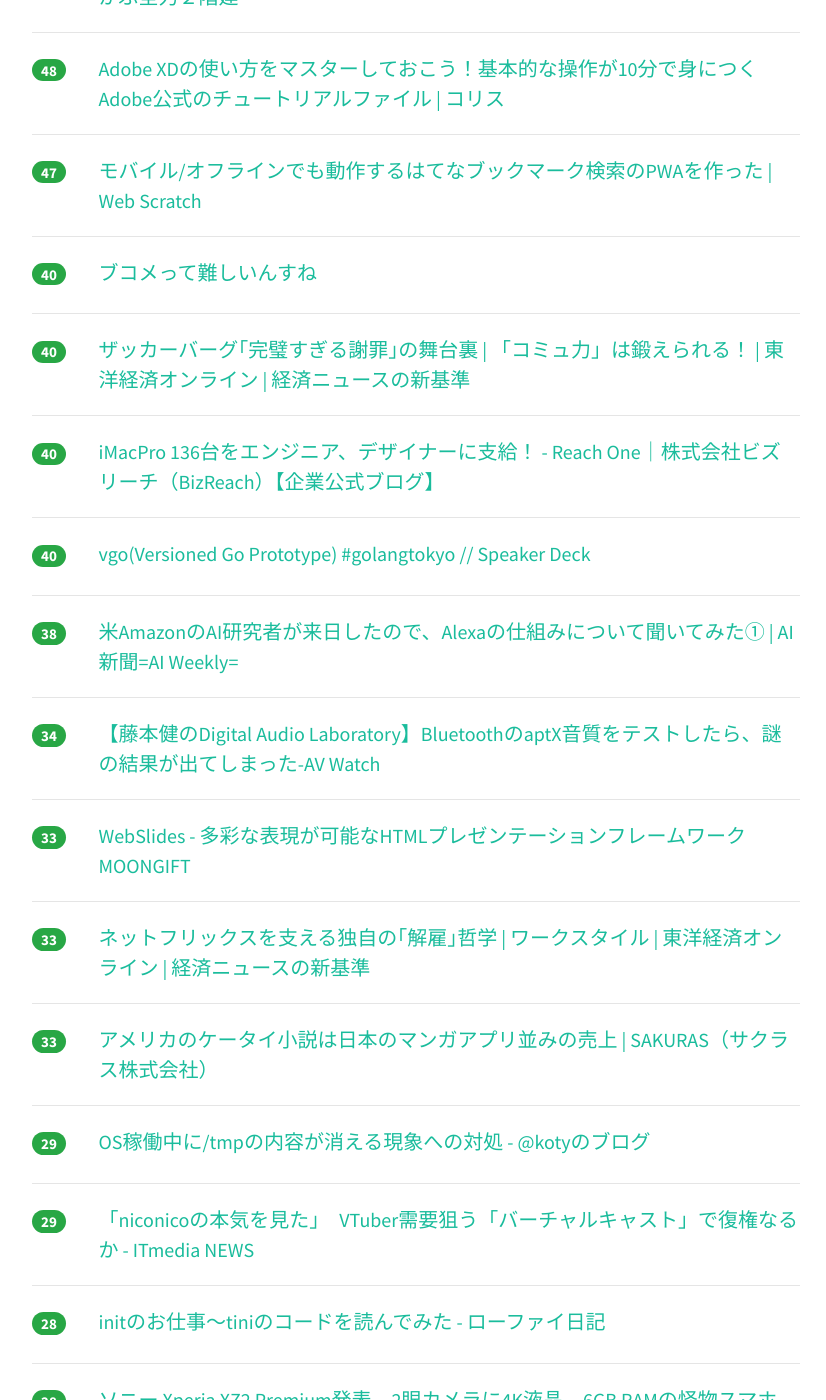
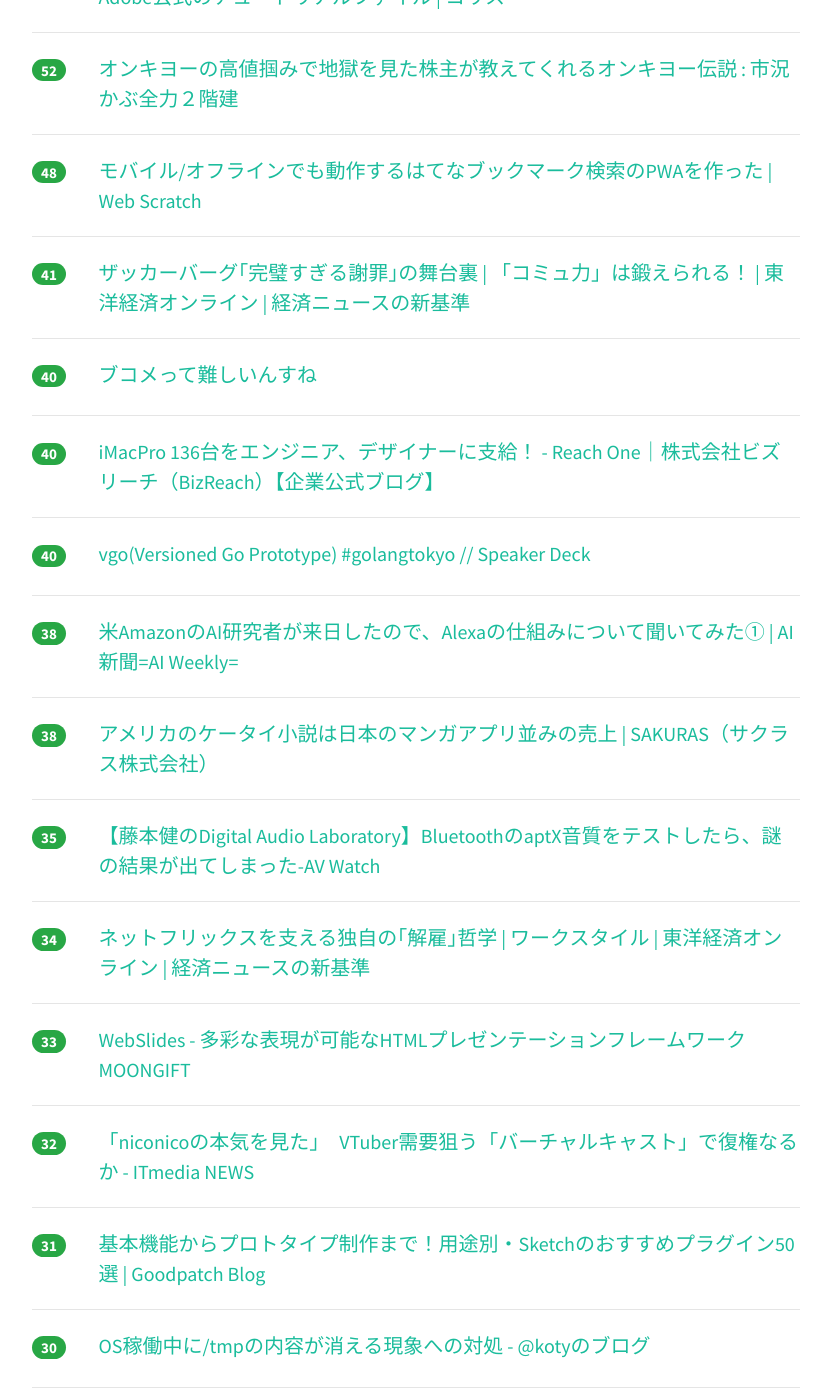
Before and after one commit to yatta47/hatena-matome-site, a Jekyll site: the page built from _posts/2018-04-17-hatena.md, in a window 1280 px wide and 1400 px high, scrolled down 1504 px. Shown: the whole window, without its empty margins (224-1050 px from the left). Built offline with Jekyll 4.4.1, drawn with Linux system fonts in a browser that asks for light colours; nearby versions of some CDN libraries; some of the changed text lies outside the part shown.

Commit message:
Updated 2018-04-17

```diff
--- a/_posts/2018-04-17-hatena.md
+++ b/_posts/2018-04-17-hatena.md
@@ -1,89 +1,89 @@
 ---
 layout: post
 title:  "2018-04-17 はてぶIT"
-date:   2018-04-17 18:02:19
+date:   2018-04-17 19:03:10
 tags: [it-hotentry]
 ---
-52 件のデータあり
+56 件のデータあり
 
 <hr><div class="row">
-<div class="col-1"><span class="badge badge-pill badge-success h2">651</span></div>
+<div class="col-1"><span class="badge badge-pill badge-success h2">666</span></div>
 <div class="col-11"><a href='http://www.publickey1.jp/blog/18/webauthnchromefirefoxedgew3cweb.html' target='_blank'>パスワードに依存しない認証「WebAuthn」をChrome/Firefox/Edgeが実装開始、W3Cが標準化。Webはパスワードに依存しないより安全で便利なものへ － Publickey</a></div>
 </div>
 <hr>
 <div class="row">
-<div class="col-1"><span class="badge badge-pill badge-success h2">508</span></div>
+<div class="col-1"><span class="badge badge-pill badge-success h2">540</span></div>
 <div class="col-11"><a href='https://anond.hatelabo.jp/20180417001503' target='_blank'>クレイジーなファン</a></div>
 </div>
 <hr>
 <div class="row">
-<div class="col-1"><span class="badge badge-pill badge-success h2">303</span></div>
+<div class="col-1"><span class="badge badge-pill badge-success h2">362</span></div>
 <div class="col-11"><a href='https://employment.en-japan.com/engineerhub/entry/2018/04/17/110000' target='_blank'>あるエンジニアが「Kibela」というサービスを考え、リリースするまでのフローを全部教える - エンジニアHub｜若手Webエンジニアのキャリアを考える！</a></div>
 </div>
 <hr>
 <div class="row">
-<div class="col-1"><span class="badge badge-pill badge-success h2">185</span></div>
+<div class="col-1"><span class="badge badge-pill badge-success h2">230</span></div>
 <div class="col-11"><a href='http://www.mermirai.com/entry/0409_blockchain' target='_blank'>ブロックチェーンを10分で理解するための資料 - メルミライ - 未来を見るメディア</a></div>
 </div>
 <hr>
 <div class="row">
-<div class="col-1"><span class="badge badge-pill badge-success h2">162</span></div>
+<div class="col-1"><span class="badge badge-pill badge-success h2">163</span></div>
 <div class="col-11"><a href='http://blog.yuuk.io/entry/2018/dynamodb-cost-points' target='_blank'>DynamoDBのインフラコスト構造と削減策 - ゆううきブログ</a></div>
 </div>
 <hr>
 <div class="row">
-<div class="col-1"><span class="badge badge-pill badge-success h2">122</span></div>
+<div class="col-1"><span class="badge badge-pill badge-success h2">137</span></div>
 <div class="col-11"><a href='http://techlife.cookpad.com/entry/2018/04/17/090000' target='_blank'>React Native アプリの開発基盤構築 - クックパッド開発者ブログ</a></div>
 </div>
 <hr>
 <div class="row">
-<div class="col-1"><span class="badge badge-pill badge-success h2">111</span></div>
+<div class="col-1"><span class="badge badge-pill badge-success h2">127</span></div>
 <div class="col-11"><a href='https://togetter.com/li/1218788' target='_blank'>とあるクリーニング店の閉店のお知らせが心打たれる名文だと話題に「涙出てきた」「こういうの書けるようになりたい」 - Togetter</a></div>
 </div>
 <hr>
 <div class="row">
-<div class="col-1"><span class="badge badge-pill badge-success h2">94</span></div>
+<div class="col-1"><span class="badge badge-pill badge-success h2">110</span></div>
 <div class="col-11"><a href='http://studio-andy.hatenablog.com/entry/go-todo-crud' target='_blank'>GoでWebアプリを作ろう 第一回 : Goで簡単なCRUD - Studio Andy</a></div>
 </div>
 <hr>
 <div class="row">
-<div class="col-1"><span class="badge badge-pill badge-success h2">60</span></div>
+<div class="col-1"><span class="badge badge-pill badge-success h2">72</span></div>
 <div class="col-11"><a href='https://gigazine.net/news/20180417-google-funding-choice/' target='_blank'>Googleが「広告ブロックするユーザー」から料金を回収して運営者に還元するツール「Founding Choice」の正式提供を発表 - GIGAZINE</a></div>
 </div>
 <hr>
 <div class="row">
-<div class="col-1"><span class="badge badge-pill badge-success h2">56</span></div>
+<div class="col-1"><span class="badge badge-pill badge-success h2">66</span></div>
 <div class="col-11"><a href='http://staff.hatenablog.com/entry/2018/04/17/150000' target='_blank'>はてなが提供しているドメインを使用した全てのブログが、HTTPSで配信できるようになりました（独自ドメインについてのお知らせあり） - はてなブログ開発ブログ</a></div>
 </div>
 <hr>
 <div class="row">
-<div class="col-1"><span class="badge badge-pill badge-success h2">54</span></div>
+<div class="col-1"><span class="badge badge-pill badge-success h2">61</span></div>
 <div class="col-11"><a href='http://blog.kazuhooku.com/2018/04/http2.html' target='_blank'>Kazuho's Weblog: HTTP/2で 速くなるとき ならないとき</a></div>
 </div>
 <hr>
 <div class="row">
-<div class="col-1"><span class="badge badge-pill badge-success h2">50</span></div>
+<div class="col-1"><span class="badge badge-pill badge-success h2">53</span></div>
+<div class="col-11"><a href='https://coliss.com/articles/build-websites/operation/design/adobe-xd-starter-kit.html' target='_blank'>Adobe XDの使い方をマスターしておこう！基本的な操作が10分で身につくAdobe公式のチュートリアルファイル | コリス</a></div>
+</div>
+<hr>
+<div class="row">
+<div class="col-1"><span class="badge badge-pill badge-success h2">52</span></div>
 <div class="col-11"><a href='http://kabumatome.doorblog.jp/archives/65916948.html' target='_blank'>オンキヨーの高値掴みで地獄を見た株主が教えてくれるオンキヨー伝説 : 市況かぶ全力２階建</a></div>
 </div>
 <hr>
 <div class="row">
 <div class="col-1"><span class="badge badge-pill badge-success h2">48</span></div>
-<div class="col-11"><a href='https://coliss.com/articles/build-websites/operation/design/adobe-xd-starter-kit.html' target='_blank'>Adobe XDの使い方をマスターしておこう！基本的な操作が10分で身につくAdobe公式のチュートリアルファイル | コリス</a></div>
+<div class="col-11"><a href='https://efcl.info/2018/04/16/hatebupwa/' target='_blank'>モバイル/オフラインでも動作するはてなブックマーク検索のPWAを作った | Web Scratch</a></div>
 </div>
 <hr>
 <div class="row">
-<div class="col-1"><span class="badge badge-pill badge-success h2">47</span></div>
-<div class="col-11"><a href='https://efcl.info/2018/04/16/hatebupwa/' target='_blank'>モバイル/オフラインでも動作するはてなブックマーク検索のPWAを作った | Web Scratch</a></div>
+<div class="col-1"><span class="badge badge-pill badge-success h2">41</span></div>
+<div class="col-11"><a href='https://toyokeizai.net/articles/-/216909' target='_blank'>ザッカーバーグ｢完璧すぎる謝罪｣の舞台裏 | 「コミュ力」は鍛えられる！ | 東洋経済オンライン | 経済ニュースの新基準</a></div>
 </div>
 <hr>
 <div class="row">
 <div class="col-1"><span class="badge badge-pill badge-success h2">40</span></div>
 <div class="col-11"><a href='https://anond.hatelabo.jp/20180416220315' target='_blank'>ブコメって難しいんすね</a></div>
-</div>
-<hr>
-<div class="row">
-<div class="col-1"><span class="badge badge-pill badge-success h2">40</span></div>
-<div class="col-11"><a href='https://toyokeizai.net/articles/-/216909' target='_blank'>ザッカーバーグ｢完璧すぎる謝罪｣の舞台裏 | 「コミュ力」は鍛えられる！ | 東洋経済オンライン | 経済ニュースの新基準</a></div>
 </div>
 <hr>
 <div class="row">
@@ -102,8 +102,18 @@ tags: [it-hotentry]
 </div>
 <hr>
 <div class="row">
+<div class="col-1"><span class="badge badge-pill badge-success h2">38</span></div>
+<div class="col-11"><a href='http://media.sakuras.tokyo/posts/4022854/' target='_blank'>アメリカのケータイ小説は日本のマンガアプリ並みの売上 | SAKURAS（サクラス株式会社）</a></div>
+</div>
+<hr>
+<div class="row">
+<div class="col-1"><span class="badge badge-pill badge-success h2">35</span></div>
+<div class="col-11"><a href='https://av.watch.impress.co.jp/docs/series/dal/1117171.html' target='_blank'>【藤本健のDigital Audio Laboratory】BluetoothのaptX音質をテストしたら、謎の結果が出てしまった-AV Watch</a></div>
+</div>
+<hr>
+<div class="row">
 <div class="col-1"><span class="badge badge-pill badge-success h2">34</span></div>
-<div class="col-11"><a href='https://av.watch.impress.co.jp/docs/series/dal/1117171.html' target='_blank'>【藤本健のDigital Audio Laboratory】BluetoothのaptX音質をテストしたら、謎の結果が出てしまった-AV Watch</a></div>
+<div class="col-11"><a href='https://toyokeizai.net/articles/-/216339' target='_blank'>ネットフリックスを支える独自の｢解雇｣哲学 | ワークスタイル | 東洋経済オンライン | 経済ニュースの新基準</a></div>
 </div>
 <hr>
 <div class="row">
@@ -112,23 +122,23 @@ tags: [it-hotentry]
 </div>
 <hr>
 <div class="row">
-<div class="col-1"><span class="badge badge-pill badge-success h2">33</span></div>
-<div class="col-11"><a href='https://toyokeizai.net/articles/-/216339' target='_blank'>ネットフリックスを支える独自の｢解雇｣哲学 | ワークスタイル | 東洋経済オンライン | 経済ニュースの新基準</a></div>
+<div class="col-1"><span class="badge badge-pill badge-success h2">32</span></div>
+<div class="col-11"><a href='http://www.itmedia.co.jp/news/articles/1804/16/news112.html' target='_blank'>「niconicoの本気を見た」　VTuber需要狙う「バーチャルキャスト」で復権なるか - ITmedia NEWS</a></div>
 </div>
 <hr>
 <div class="row">
-<div class="col-1"><span class="badge badge-pill badge-success h2">33</span></div>
-<div class="col-11"><a href='http://media.sakuras.tokyo/posts/4022854/' target='_blank'>アメリカのケータイ小説は日本のマンガアプリ並みの売上 | SAKURAS（サクラス株式会社）</a></div>
+<div class="col-1"><span class="badge badge-pill badge-success h2">31</span></div>
+<div class="col-11"><a href='https://goodpatch.com/blog/sketch-plugins/' target='_blank'>基本機能からプロトタイプ制作まで！用途別・Sketchのおすすめプラグイン50選 | Goodpatch Blog</a></div>
 </div>
 <hr>
 <div class="row">
-<div class="col-1"><span class="badge badge-pill badge-success h2">29</span></div>
+<div class="col-1"><span class="badge badge-pill badge-success h2">30</span></div>
 <div class="col-11"><a href='http://koty.hatenablog.com/entry/2018/04/16/175747' target='_blank'>OS稼働中に/tmpの内容が消える現象への対処 - @kotyのブログ</a></div>
 </div>
 <hr>
 <div class="row">
 <div class="col-1"><span class="badge badge-pill badge-success h2">29</span></div>
-<div class="col-11"><a href='http://www.itmedia.co.jp/news/articles/1804/16/news112.html' target='_blank'>「niconicoの本気を見た」　VTuber需要狙う「バーチャルキャスト」で復権なるか - ITmedia NEWS</a></div>
+<div class="col-11"><a href='https://japanese.engadget.com/2018/04/16/jpeg-xs-vr/' target='_blank'>新画像フォーマット「JPEG XS」発表。低レイテンシーで高画質、ストリーミングやVR向け - Engadget 日本版</a></div>
 </div>
 <hr>
 <div class="row">
@@ -153,12 +163,7 @@ tags: [it-hotentry]
 <hr>
 <div class="row">
 <div class="col-1"><span class="badge badge-pill badge-success h2">27</span></div>
-<div class="col-11"><a href='https://japanese.engadget.com/2018/04/16/jpeg-xs-vr/' target='_blank'>新画像フォーマット「JPEG XS」発表。低レイテンシーで高画質、ストリーミングやVR向け - Engadget 日本版</a></div>
-</div>
-<hr>
-<div class="row">
-<div class="col-1"><span class="badge badge-pill badge-success h2">27</span></div>
-<div class="col-11"><a href='https://goodpatch.com/blog/sketch-plugins/' target='_blank'>基本機能からプロトタイプ制作まで！用途別・Sketchのおすすめプラグイン50選 | Goodpatch Blog</a></div>
+<div class="col-11"><a href='http://blog.kazuhooku.com/2018/04/fastlycdn.html' target='_blank'>Kazuho's Weblog: Fastlyのプログラマから見たCDN</a></div>
 </div>
 <hr>
 <div class="row">
@@ -167,8 +172,23 @@ tags: [it-hotentry]
 </div>
 <hr>
 <div class="row">
-<div class="col-1"><span class="badge badge-pill badge-success h2">24</span></div>
+<div class="col-1"><span class="badge badge-pill badge-success h2">26</span></div>
+<div class="col-11"><a href='https://av.watch.impress.co.jp/docs/news/1117434.html' target='_blank'>FMラジオ39局が無料で聴ける「WIZ RADIO」のiOSアプリ。オンエア曲購入も - AV Watch</a></div>
+</div>
+<hr>
+<div class="row">
+<div class="col-1"><span class="badge badge-pill badge-success h2">25</span></div>
 <div class="col-11"><a href='http://nlab.itmedia.co.jp/nl/articles/1804/16/news133.html' target='_blank'>電子書店5社が「日本電子書店連合」を発足　読者への正規版購入と著者への収益還流を推進 - ねとらぼ</a></div>
+</div>
+<hr>
+<div class="row">
+<div class="col-1"><span class="badge badge-pill badge-success h2">25</span></div>
+<div class="col-11"><a href='http://blog.gururimichi.com/entry/2018/04/16/224416' target='_blank'>ブログを1カラムにした｜カスタマイズの参考にしたページのまとめ - ぐるりみち。</a></div>
+</div>
+<hr>
+<div class="row">
+<div class="col-1"><span class="badge badge-pill badge-success h2">25</span></div>
+<div class="col-11"><a href='http://blog.scalamatsuri.org/entry/2018/04/17/141237' target='_blank'>ScalaMatsuri 2018トレーニングDAYにおけるScalaハンズオンについての調査報告 - ScalaMatsuri運営ブログ</a></div>
 </div>
 <hr>
 <div class="row">
@@ -177,23 +197,13 @@ tags: [it-hotentry]
 </div>
 <hr>
 <div class="row">
-<div class="col-1"><span class="badge badge-pill badge-success h2">23</span></div>
-<div class="col-11"><a href='https://japanese.engadget.com/2018/04/16/3d-vrm/' target='_blank'>3Dアバター向け汎用規格「VRM」発表。「人格の許諾情報」や一人称視点に対応 - Engadget 日本版</a></div>
-</div>
-<hr>
-<div class="row">
-<div class="col-1"><span class="badge badge-pill badge-success h2">23</span></div>
+<div class="col-1"><span class="badge badge-pill badge-success h2">24</span></div>
 <div class="col-11"><a href='http://www.itmedia.co.jp/enterprise/articles/1804/17/news042.html' target='_blank'>寝ているスキを狙われ、指紋認証を突破されたスマホの話 (1/2) - ITmedia エンタープライズ</a></div>
 </div>
 <hr>
 <div class="row">
 <div class="col-1"><span class="badge badge-pill badge-success h2">23</span></div>
-<div class="col-11"><a href='http://blog.gururimichi.com/entry/2018/04/16/224416' target='_blank'>ブログを1カラムにした｜カスタマイズの参考にしたページのまとめ - ぐるりみち。</a></div>
-</div>
-<hr>
-<div class="row">
-<div class="col-1"><span class="badge badge-pill badge-success h2">22</span></div>
-<div class="col-11"><a href='http://blog.scalamatsuri.org/entry/2018/04/17/141237' target='_blank'>ScalaMatsuri 2018トレーニングDAYにおけるScalaハンズオンについての調査報告 - ScalaMatsuri運営ブログ</a></div>
+<div class="col-11"><a href='https://japanese.engadget.com/2018/04/16/3d-vrm/' target='_blank'>3Dアバター向け汎用規格「VRM」発表。「人格の許諾情報」や一人称視点に対応 - Engadget 日本版</a></div>
 </div>
 <hr>
 <div class="row">
@@ -208,7 +218,12 @@ tags: [it-hotentry]
 <hr>
 <div class="row">
 <div class="col-1"><span class="badge badge-pill badge-success h2">20</span></div>
-<div class="col-11"><a href='http://blog.kazuhooku.com/2018/04/fastlycdn.html' target='_blank'>Kazuho's Weblog: Fastlyのプログラマから見たCDN</a></div>
+<div class="col-11"><a href='http://www.itmedia.co.jp/news/articles/1804/17/news064.html' target='_blank'>トーハンの電子書店「Digital e-hon」終了　購入者にはポイントで“全額返金” - ITmedia NEWS</a></div>
+</div>
+<hr>
+<div class="row">
+<div class="col-1"><span class="badge badge-pill badge-success h2">20</span></div>
+<div class="col-11"><a href='https://note.mu/daichikawano88/n/n51f713778342' target='_blank'>【サッカー】ディフェンス/オフェンス時のピッチ上でのやること相対マップ｜giubilomario｜note</a></div>
 </div>
 <hr>
 <div class="row">
@@ -222,8 +237,8 @@ tags: [it-hotentry]
 </div>
 <hr>
 <div class="row">
-<div class="col-1"><span class="badge badge-pill badge-success h2">19</span></div>
-<div class="col-11"><a href='http://www.itmedia.co.jp/news/articles/1804/17/news064.html' target='_blank'>トーハンの電子書店「Digital e-hon」終了　購入者にはポイントで“全額返金” - ITmedia NEWS</a></div>
+<div class="col-1"><span class="badge badge-pill badge-success h2">18</span></div>
+<div class="col-11"><a href='http://media.sakuras.tokyo/posts/4022854' target='_blank'>アメリカのケータイ小説は日本のマンガアプリ並みの売上 | SAKURAS（サクラス株式会社）</a></div>
 </div>
 <hr>
 <div class="row">
@@ -233,7 +248,12 @@ tags: [it-hotentry]
 <hr>
 <div class="row">
 <div class="col-1"><span class="badge badge-pill badge-success h2">17</span></div>
-<div class="col-11"><a href='http://media.sakuras.tokyo/posts/4022854' target='_blank'>アメリカのケータイ小説は日本のマンガアプリ並みの売上 | SAKURAS（サクラス株式会社）</a></div>
+<div class="col-11"><a href='https://speakerdeck.com/kazuho/fastlyfalsepuroguramakarajian-tacdn' target='_blank'>Fastlyのプログラマから見たCDN // Speaker Deck</a></div>
+</div>
+<hr>
+<div class="row">
+<div class="col-1"><span class="badge badge-pill badge-success h2">16</span></div>
+<div class="col-11"><a href='http://blog.brainpad.co.jp/entry/2018/04/17/143000' target='_blank'>深層学習を使って楽曲のアーティスト分類をやってみた！ - Platinum Data Blog by BrainPad</a></div>
 </div>
 <hr>
 <div class="row">
@@ -247,8 +267,18 @@ tags: [it-hotentry]
 </div>
 <hr>
 <div class="row">
+<div class="col-1"><span class="badge badge-pill badge-success h2">14</span></div>
+<div class="col-11"><a href='http://twitter.com/pmagshib/status/985877554723569665' target='_blank'>SHIBUYA Hidetoshiさんのツイート: "尿で癌検査って、過剰診断にはなる心配はないのか気になる。"</a></div>
+</div>
+<hr>
+<div class="row">
 <div class="col-1"><span class="badge badge-pill badge-success h2">13</span></div>
-<div class="col-11"><a href='http://twitter.com/pmagshib/status/985877554723569665' target='_blank'>SHIBUYA Hidetoshiさんのツイート: "尿で癌検査って、過剰診断にはなる心配はないのか気になる。"</a></div>
+<div class="col-11"><a href='http://www.itmedia.co.jp/news/articles/1804/17/news062.html' target='_blank'>Google、古代遺跡をバーチャル探検できる「Open Heritage」サイト開設 - ITmedia NEWS</a></div>
+</div>
+<hr>
+<div class="row">
+<div class="col-1"><span class="badge badge-pill badge-success h2">12</span></div>
+<div class="col-11"><a href='https://www.gundam.info/news/video-music/news_video-music_20180416_18.html' target='_blank'>「ガンダムシリーズ新作発表会」開催決定！4月20日（金）18:00よりライブ配信！ | 公式ガンダム情報ポータルサイト</a></div>
 </div>
 <hr>
 <div class="row">
@@ -256,13 +286,3 @@ tags: [it-hotentry]
 <div class="col-11"><a href='https://k-tai.watch.impress.co.jp/docs/news/1117287.html' target='_blank'>Xperiaもデュアルカメラ、ソニーが「Xperia XZ2 Premium」発表 - ケータイ Watch</a></div>
 </div>
 <hr>
-<div class="row">
-<div class="col-1"><span class="badge badge-pill badge-success h2">12</span></div>
-<div class="col-11"><a href='http://www.itmedia.co.jp/news/articles/1804/17/news062.html' target='_blank'>Google、古代遺跡をバーチャル探検できる「Open Heritage」サイト開設 - ITmedia NEWS</a></div>
-</div>
-<hr>
-<div class="row">
-<div class="col-1"><span class="badge badge-pill badge-success h2">11</span></div>
-<div class="col-11"><a href='https://www.gundam.info/news/video-music/news_video-music_20180416_18.html' target='_blank'>「ガンダムシリーズ新作発表会」開催決定！4月20日（金）18:00よりライブ配信！ | 公式ガンダム情報ポータルサイト</a></div>
-</div>
-<hr>
```
